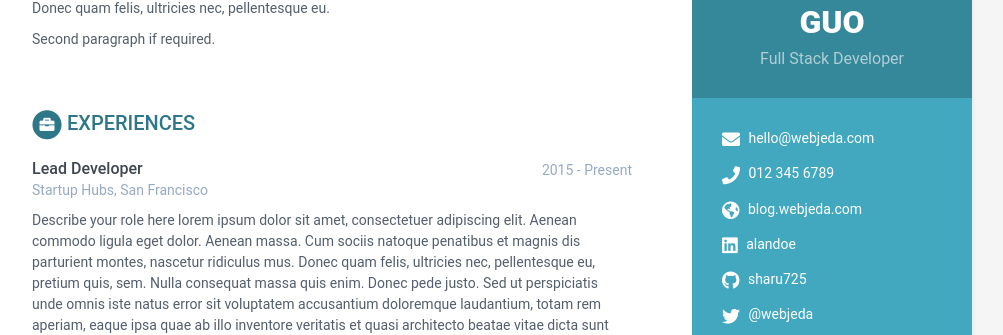
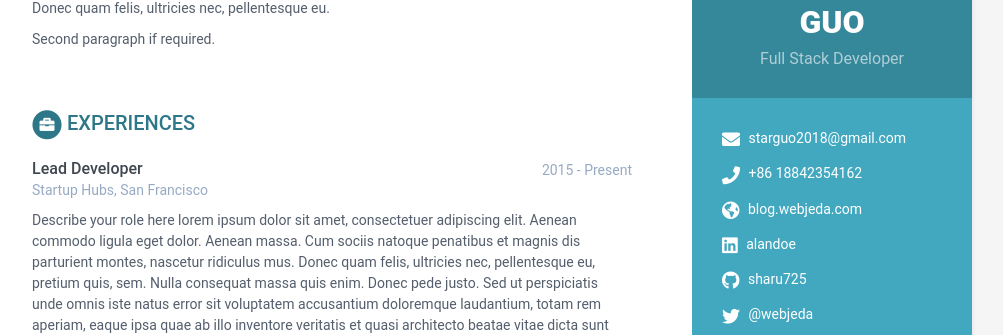
Before and after one commit to STAR-GUO/star.github.io, a Jekyll site: the page built from index.html, in a window 1280 px wide. Shown: the part 205-540 px from the top of the page, without its empty margins (168-1171 px from the left). Built offline with Jekyll 4.4.1, drawn with Linux system fonts in a browser that asks for light colours.

Commit message:
Update data.yml

```diff
--- a/_data/data.yml
+++ b/_data/data.yml
@@ -12,8 +12,8 @@ sidebar:
     avatar: profile.png  #place a 100x100 picture inside /assets/images/ folder and provide the name of the file below
 
     # Sidebar links
-    email: hello@webjeda.com
-    phone: 012 345 6789
+    email: starguo2018@gmail.com
+    phone: +86 18842354162
     website: blog.webjeda.com #do not add http://
     linkedin: alandoe
     github: sharu725
```
